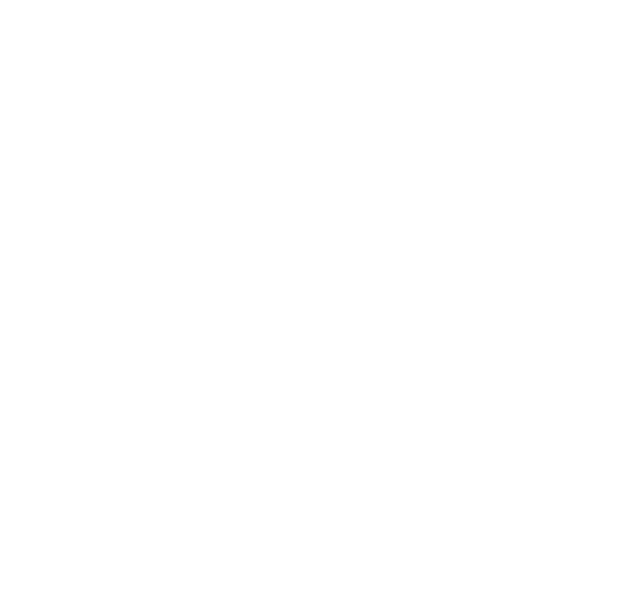
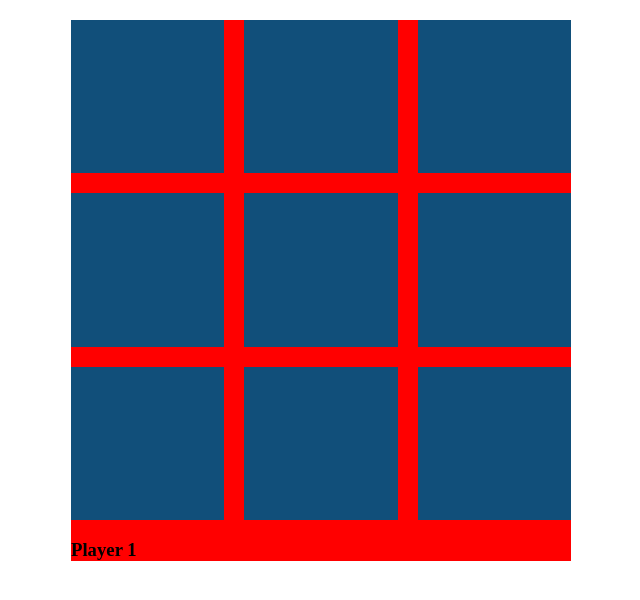
Before and after one commit to DylanNicolet/tic_tac_toe, a React app: page / in a window 1280 px wide. Shown: the top 600 px of the page, without its empty margins (319-959 px from the left). Built offline with nearby package versions, Linux system fonts and the light colour scheme.

Commit message:
Added: Game logic - none functional

```diff
--- a/src/App.css
+++ b/src/App.css
@@ -0,0 +1,19 @@
+.app{
+    width: 90vw;
+    max-width: 500px;
+    background-color: red;
+    margin: 20px auto;
+}
+
+.game-board{
+    display: grid;
+    grid-template: repeat(3, 1fr)/repeat(3, 1fr);
+    gap: 20px;
+}
+
+.input-container{
+    width: 100%;
+    aspect-ratio: 1/1;
+    background-color: rgb(17, 79, 122);
+    color: white;
+}
--- a/src/App.jsx
+++ b/src/App.jsx
@@ -2,18 +2,69 @@
 import "App.css";
 
 export default function App(){
+  let [player1, setPlayer1] = React.useState(true)
+
+  let [gameState, setGameState] = React.useState({
+    row1:"",
+    row2:"",
+    row3:"",
+    column1:"",
+    column2:"",
+    column3:"",
+    diagonalToRight:"",
+    diagonalToLeft:""
+  })
+
+
+  function handlePlayerChoice(e) {
+    if(player1){
+      e.target.innerHTML = "<span>x</span>"
+
+      for (const key of Object.keys(gameState)) {
+        if(e.target.className.includes(key.toString())){
+          setGameState(previous => ({
+            ...previous,
+            [key]: gameState[key] += "x"
+          }))
+        }
+      }
+    }
+    else {
+      e.target.innerHTML = "<span>o<span>"
+
+      for (const key of Object.keys(gameState)) {
+        if(e.target.className.includes(key.toString())){
+          setGameState(previous => ({
+            ...previous,
+            [gameState[key]]: gameState[key] += "o"
+          }))
+        }
+      }
+    }
+
+
+
+    e.target.style.pointerEvents = "none"
+
+    setPlayer1(previous => !previous)
+    console.log(gameState)
+  }
+
   return(
     <section className="app">
       <main>
-        <section className="input-container"></section>
-        <section className="input-container"></section>
-        <section className="input-container"></section>
-        <section className="input-container"></section>
-        <section className="input-container"></section>
-        <section className="input-container"></section>
-        <section className="input-container"></section>
-        <section className="input-container"></section>
-        <section className="input-container"></section>
+        <section className="game-board">
+          <section className="input-container row1 column1 diagonalToRight" onClick={e => handlePlayerChoice(e)}></section>
+          <section className="input-container row1 column2" onClick={e => handlePlayerChoice(e)}></section>
+          <section className="input-container row1 column3 diagonalToLeft" onClick={e => handlePlayerChoice(e)}></section>
+          <section className="input-container row2 column1" onClick={e => handlePlayerChoice(e)}></section>
+          <section className="input-container row2 column2 diagonalToRight diagonalToLeft" onClick={e => handlePlayerChoice(e)}></section>
+          <section className="input-container row2 column3" onClick={e => handlePlayerChoice(e)}></section>
+          <section className="input-container row3 column1 diagonalToLeft" onClick={e => handlePlayerChoice(e)}></section>
+          <section className="input-container row3 column2" onClick={e => handlePlayerChoice(e)}></section>
+          <section className="input-container row3 column3 diagonalToRight" onClick={e => handlePlayerChoice(e)}></section>
+        </section>
+        <h1>{player1 ? "Player 1" : "Player 2"}</h1>
       </main>
     </section>
   )
```
